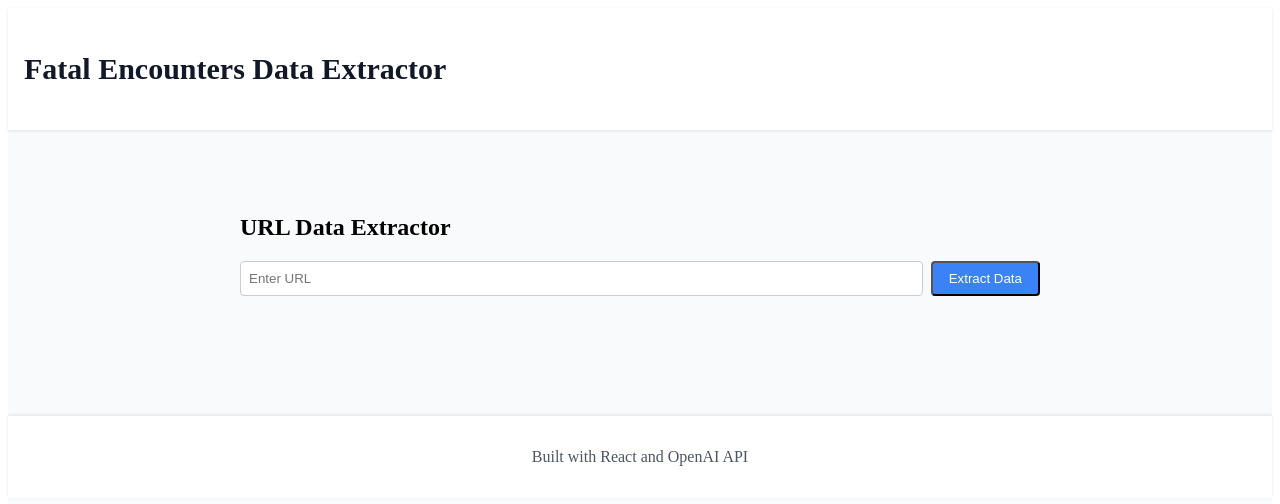
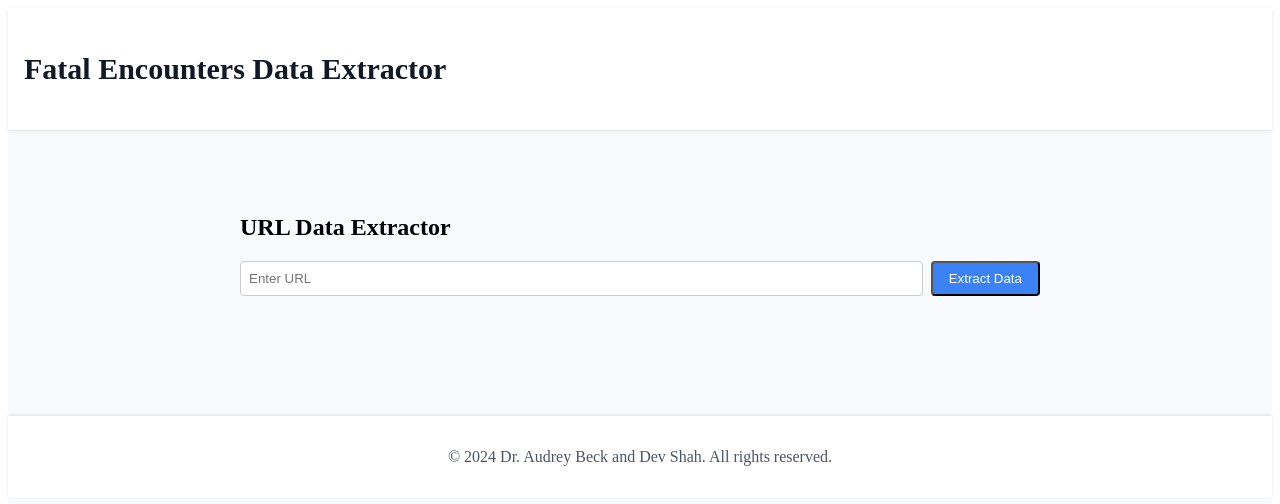
Before and after one commit to roshinip21/Object-detection, a React (Vite) app: page / in a window 1280 px wide. Shown: the top 504 px of the page. Built offline with nearby package versions, Linux system fonts and the light colour scheme.

Commit message:
Added copyright

```diff
--- a/src/App.jsx
+++ b/src/App.jsx
@@ -50,7 +50,7 @@ function App() {
           textAlign: 'center',
           color: '#4b5563'
         }}>
-          <p>Built with React and OpenAI API</p>
+          <p>© 2024 Dr. Audrey Beck and Dev Shah. All rights reserved.</p>
         </div>
       </footer>
     </div>
```
